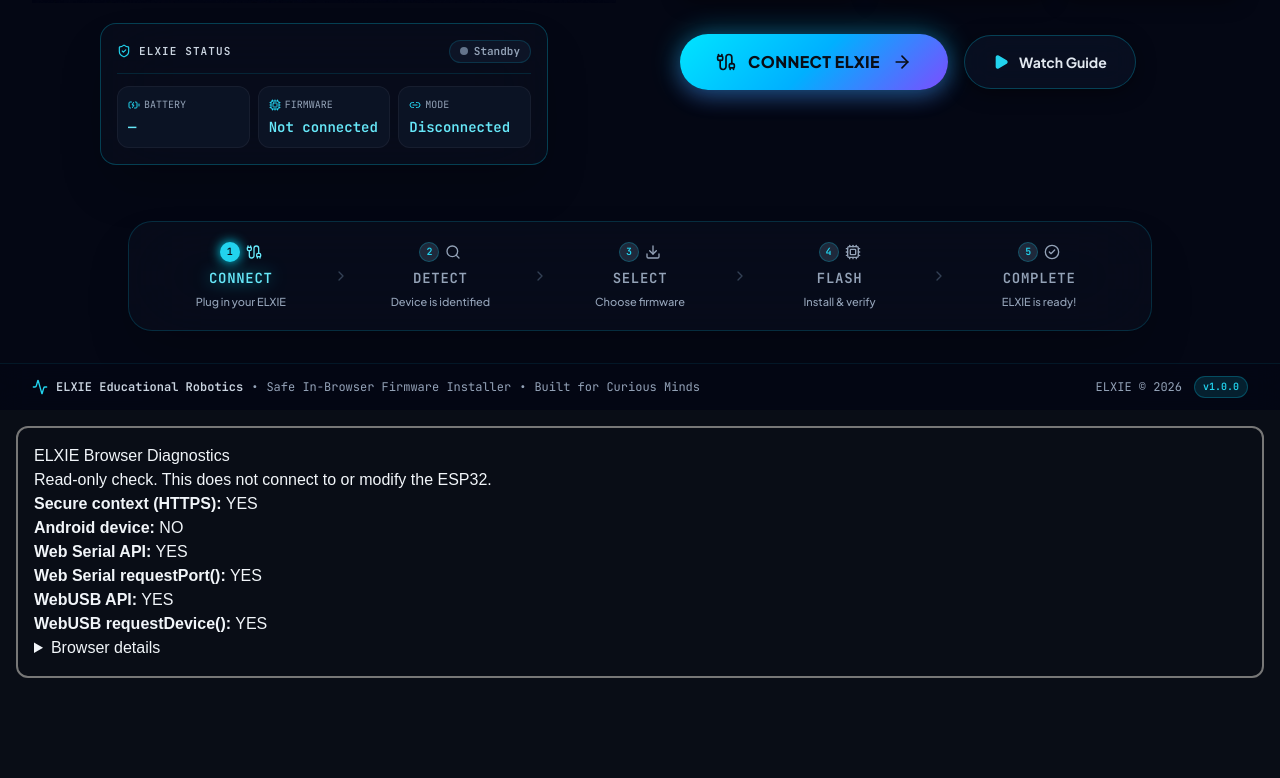
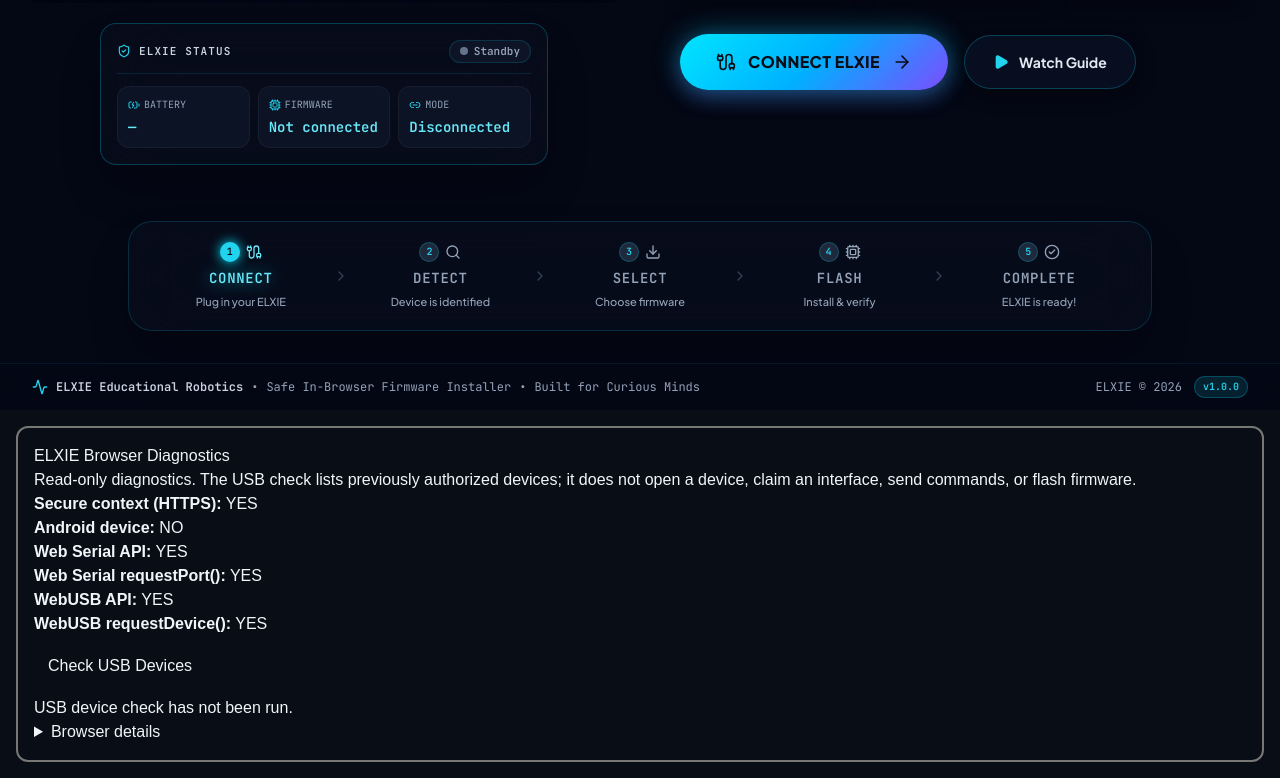
Before and after one commit to AsnaSB/elxie-web-flasher, a React (Vite) app: page / in a window 1280 px wide. Shown: the part 572-1350 px from the top of the page. Before the commit the page ends 1266 px from the top, so only its background shows below. Built offline with nearby package versions, Linux system fonts and the light colour scheme.

Commit message:
Add WebUSB device diagnostics

```diff
--- a/src/diagnostics/BrowserDiagnostic.tsx
+++ b/src/diagnostics/BrowserDiagnostic.tsx
@@ -1,5 +1,12 @@
 
 import { useEffect, useState } from 'react';
+
+interface UsbDeviceInfo {
+  vendorId: number;
+  productId: number;
+  productName?: string;
+  manufacturerName?: string;
+}
 
 interface BrowserDiagnosticResult {
   secureContext: boolean;
@@ -12,12 +19,22 @@ interface BrowserDiagnosticResult {
 }
 
 export default function BrowserDiagnostic() {
-  const [result, setResult] = useState<BrowserDiagnosticResult | null>(null);
+  const [result, setResult] =
+    useState<BrowserDiagnosticResult | null>(null);
+  const [usbDevices, setUsbDevices] =
+    useState<UsbDeviceInfo[] | null>(null);
+  const [usbStatus, setUsbStatus] = useState(
+    'USB device check has not been run.'
+  );
+  const [checkingUsb, setCheckingUsb] = useState(false);
 
   useEffect(() => {
     const nav = navigator as Navigator & {
       serial?: { requestPort?: unknown };
-      usb?: { requestDevice?: unknown };
+      usb?: {
+        requestDevice?: unknown;
+        getDevices?: () => Promise<UsbDeviceInfo[]>;
+      };
     };
 
     setResult({
@@ -26,10 +43,55 @@ export default function BrowserDiagnostic() {
       isAndroid: /android/i.test(navigator.userAgent),
       supportsWebSerial: !!nav.serial,
       supportsWebUSB: !!nav.usb,
-      serialRequestPortAvailable: typeof nav.serial?.requestPort === 'function',
-      usbRequestDeviceAvailable: typeof nav.usb?.requestDevice === 'function',
+      serialRequestPortAvailable:
+        typeof nav.serial?.requestPort === 'function',
+      usbRequestDeviceAvailable:
+        typeof nav.usb?.requestDevice === 'function',
     });
   }, []);
+
+  async function checkUsbDevices() {
+    const nav = navigator as Navigator & {
+      usb?: {
+        getDevices?: () => Promise<UsbDeviceInfo[]>;
+      };
+    };
+
+    if (typeof nav.usb?.getDevices !== 'function') {
+      setUsbDevices(null);
+      setUsbStatus('WebUSB getDevices() is unavailable.');
+      return;
+    }
+
+    setCheckingUsb(true);
+    setUsbDevices(null);
+    setUsbStatus('Checking previously authorized USB devices...');
+
+    try {
+      const devices = await nav.usb.getDevices();
+
+      setUsbDevices(
+        devices.map((device) => ({
+          vendorId: device.vendorId,
+          productId: device.productId,
+          productName: device.productName,
+          manufacturerName: device.manufacturerName,
+        }))
+      );
+
+      setUsbStatus(
+        devices.length === 0
+          ? 'No previously authorized WebUSB devices found. This does not prove that no USB device is physically connected.'
+          : `Found ${devices.length} previously authorized WebUSB device(s).`
+      );
+    } catch (error) {
+      const message =
+        error instanceof Error ? error.message : String(error);
+      setUsbStatus(`USB enumeration failed: ${message}`);
+    } finally {
+      setCheckingUsb(false);
+    }
+  }
 
   if (!result) return <p>Checking browser capabilities...</p>;
 
@@ -43,22 +105,73 @@ export default function BrowserDiagnostic() {
   ] as const;
 
   return (
-    <section style={{
+    <section
+      style={{
         margin: 16,
         padding: 16,
         border: '2px solid #777',
         borderRadius: 12,
         fontFamily: 'sans-serif',
         overflowWrap: 'anywhere',
-    }}>
+      }}
+    >
       <h2>ELXIE Browser Diagnostics</h2>
-      <p>Read-only check. This does not connect to or modify the ESP32.</p>
+      <p>
+        Read-only diagnostics. The USB check lists previously authorized
+        devices; it does not open a device, claim an interface, send commands,
+        or flash firmware.
+      </p>
 
       {rows.map(([label, value]) => (
         <p key={label}>
           <strong>{label}:</strong> {value ? 'YES' : 'NO'}
         </p>
       ))}
+
+      <button
+        type="button"
+        onClick={checkUsbDevices}
+        disabled={checkingUsb}
+        style={{ padding: '10px 14px', margin: '8px 0' }}
+      >
+        {checkingUsb ? 'Checking USB devices...' : 'Check USB Devices'}
+      </button>
+
+      <p role="status">{usbStatus}</p>
+
+      {usbDevices && usbDevices.length > 0 && (
+        <div>
+          <h3>Previously authorized USB devices</h3>
+          {usbDevices.map((device, index) => (
+            <div
+              key={`${device.vendorId}-${device.productId}-${index}`}
+              style={{
+                border: '1px solid #777',
+                borderRadius: 8,
+                padding: 10,
+                marginBottom: 8,
+              }}
+            >
+              <p>
+                <strong>Vendor ID:</strong>{' '}
+                0x{device.vendorId.toString(16).padStart(4, '0').toUpperCase()}
+              </p>
+              <p>
+                <strong>Product ID:</strong>{' '}
+                0x{device.productId.toString(16).padStart(4, '0').toUpperCase()}
+              </p>
+              <p>
+                <strong>Manufacturer:</strong>{' '}
+                {device.manufacturerName || 'Not provided'}
+              </p>
+              <p>
+                <strong>Product:</strong>{' '}
+                {device.productName || 'Not provided'}
+              </p>
+            </div>
+          ))}
+        </div>
+      )}
 
       <details>
         <summary>Browser details</summary>
```
Lines whose indentation alone changed are shown as unchanged.
